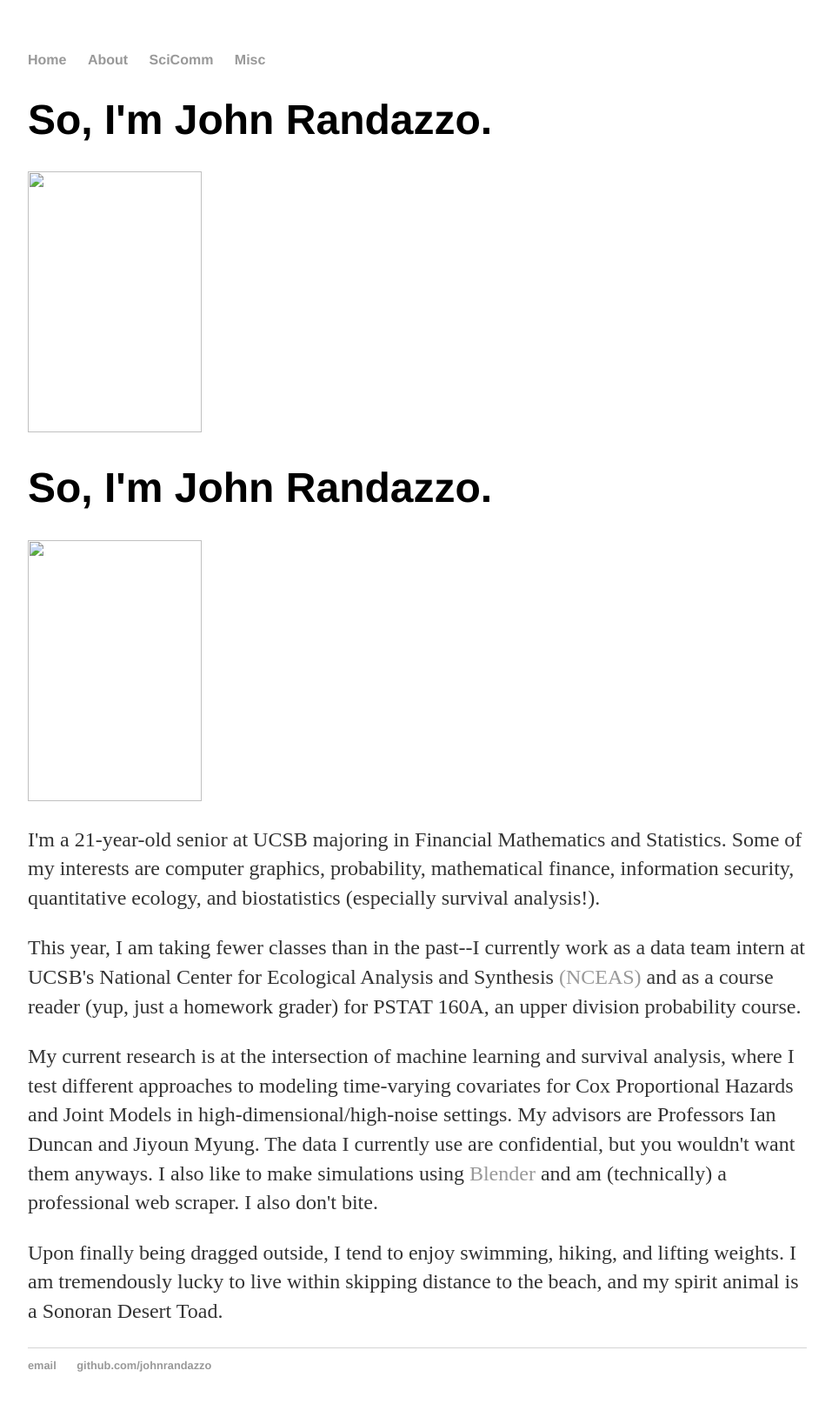
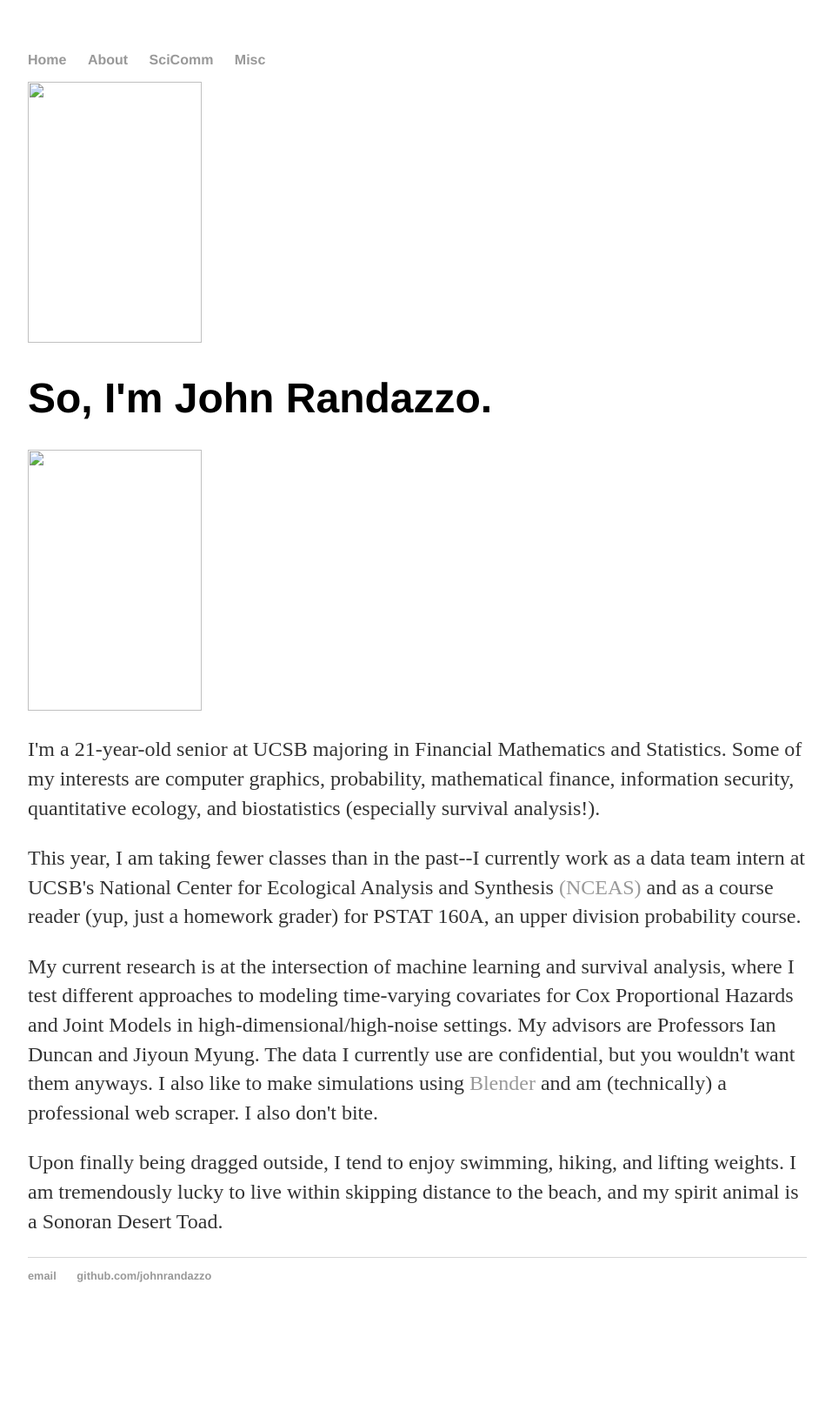
Before and after one commit to johnrandazzo/johnrandazzo.github.io, a Jekyll site: the page built from about/index.html, in a window 1280 px wide. Shown: the whole page at 87% size, without its empty margins (160-1117 px from the left). Built offline with Jekyll 4.4.1, drawn with Linux system fonts in a browser that asks for light colours; after the commit the page ends 1534 px from its top, so only the background shows below that.

Commit message:
Update index.html

```diff
--- a/about/index.html
+++ b/about/index.html
@@ -2,11 +2,9 @@
 layout: default
 title: About Me
 ---
-<div class="blurb">
-	<h1>So, I'm John Randazzo.</h1>
 
 	<img src="pics/IMG_1127%20(1).PNG" width="200" height="300" class="img-responsive" alt="">
-</div><!-- /.blurb -->
+
 
 <div class="blurb">
 	<h1>So, I'm John Randazzo.</h1>
```
